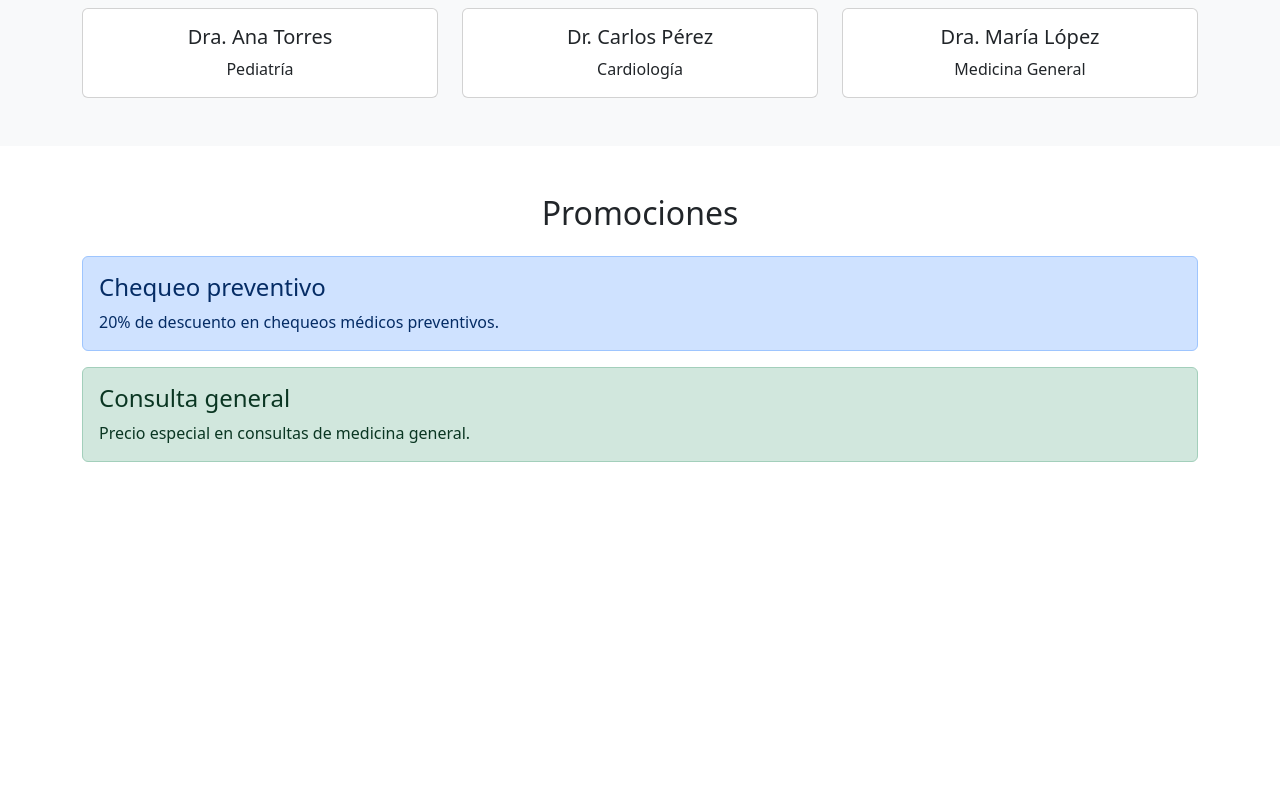
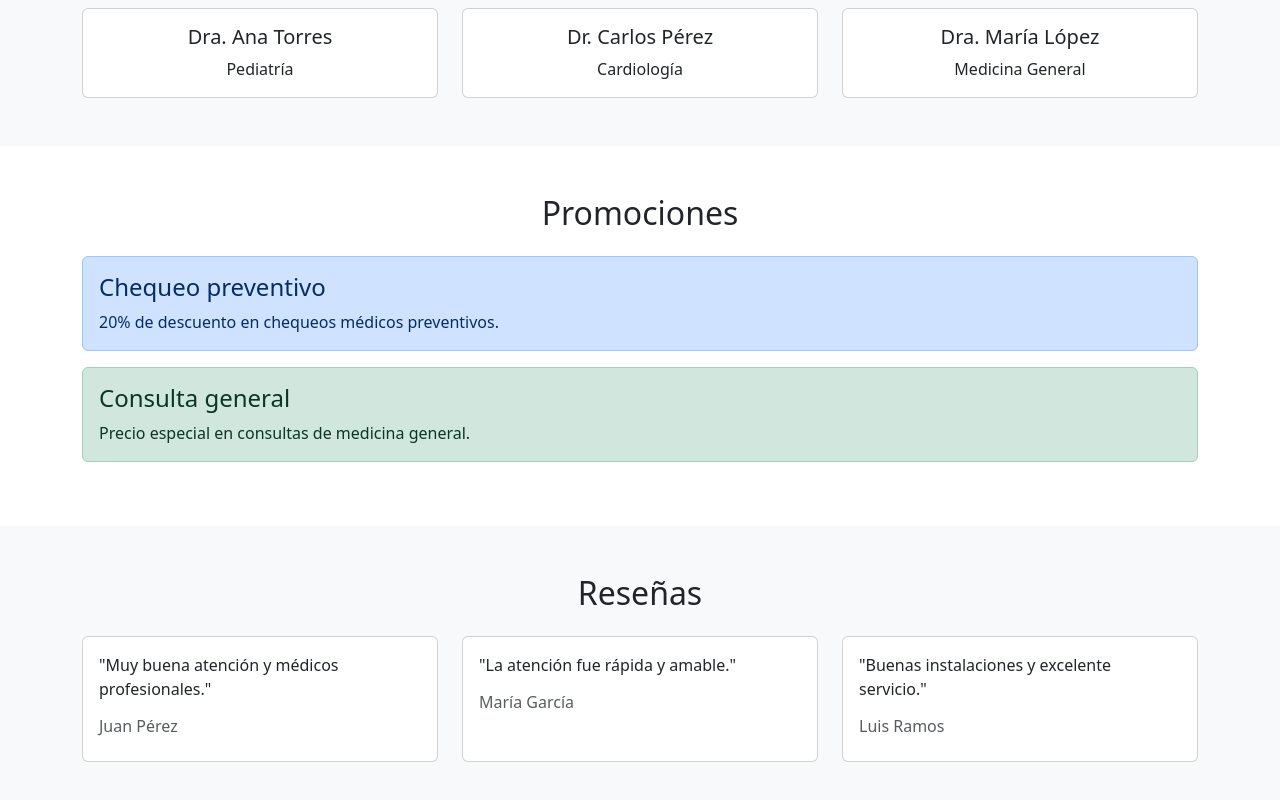
Before and after one commit to MritzS/WebHospitalDrSano, an Angular app: page / in a window 1280 px wide. Shown: the part 686-1486 px from the top of the page. Before the commit the page ends 1212 px from the top, so only its background shows below. Built offline with nearby package versions, Linux system fonts and the light colour scheme.

Commit message:
añadida seccion reseñas

```diff
--- a/src/app/Components/componente6/componente6.html
+++ b/src/app/Components/componente6/componente6.html
@@ -1 +1,49 @@
-<p>componente6 works!</p>
+<section id="resenas" class="bg-light py-5">
+  <div class="container">
+    <h2 class="text-center mb-4">Reseñas</h2>
+
+    <div class="row g-4">
+      <div class="col-md-4">
+        <div class="card h-100">
+          <div class="card-body">
+            <p>
+              "Muy buena atención y médicos profesionales."
+            </p>
+
+            <h6 class="text-muted">
+              Juan Pérez
+            </h6>
+          </div>
+        </div>
+      </div>
+
+      <div class="col-md-4">
+        <div class="card h-100">
+          <div class="card-body">
+            <p>
+              "La atención fue rápida y amable."
+            </p>
+
+            <h6 class="text-muted">
+              María García
+            </h6>
+          </div>
+        </div>
+      </div>
+
+      <div class="col-md-4">
+        <div class="card h-100">
+          <div class="card-body">
+            <p>
+              "Buenas instalaciones y excelente servicio."
+            </p>
+
+            <h6 class="text-muted">
+              Luis Ramos
+            </h6>
+          </div>
+        </div>
+      </div>
+    </div>
+  </div>
+</section>
--- /dev/null
+++ b/src/app/Components/componente7/componente7.html
@@ -0,0 +1 @@
+<p>componente7 works!</p>
--- a/src/app/app.html
+++ b/src/app/app.html
@@ -3,3 +3,4 @@
 <app-componente3></app-componente3>
 <app-componente4></app-componente4>
 <app-componente5></app-componente5>
+<app-componente6></app-componente6>
--- a/src/app/app.ts
+++ b/src/app/app.ts
@@ -5,9 +5,10 @@ import { Componente2 } from './Components/componente2/componente2';
 import { Componente3 } from './Components/componente3/componente3';
 import { Componente4 } from './Components/componente4/componente4';
 import { Componente5 } from './Components/componente5/componente5';
+import { Componente6 } from './Components/componente6/componente6';
 
 @Component({
-  imports: [RouterOutlet, Componente1, Componente2, Componente3, Componente4, Componente5],
+  imports: [RouterOutlet, Componente1, Componente2, Componente3, Componente4, Componente5, Componente6],
   selector: 'app-root',
   styleUrl: './app.css',
   templateUrl: './app.html',
```
Also changed, not shown: src/app/Components/componente7/componente7.ts (added, +9 -0 lines), src/app/Components/componente7/componente7.css (added), 1 other file (tests, documents, lock files or other folders).
